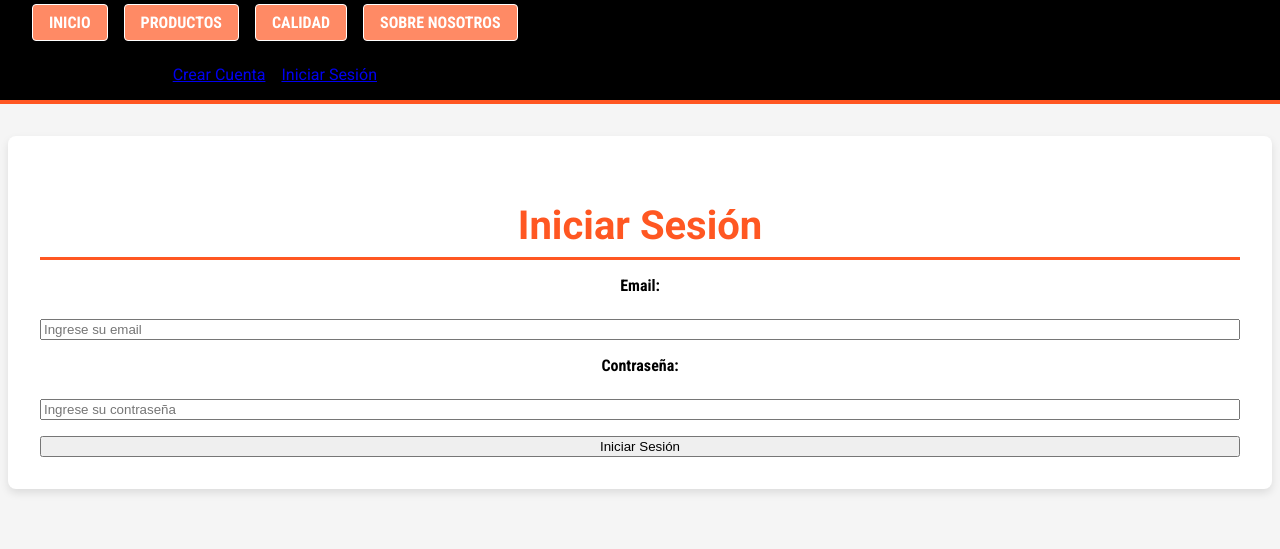
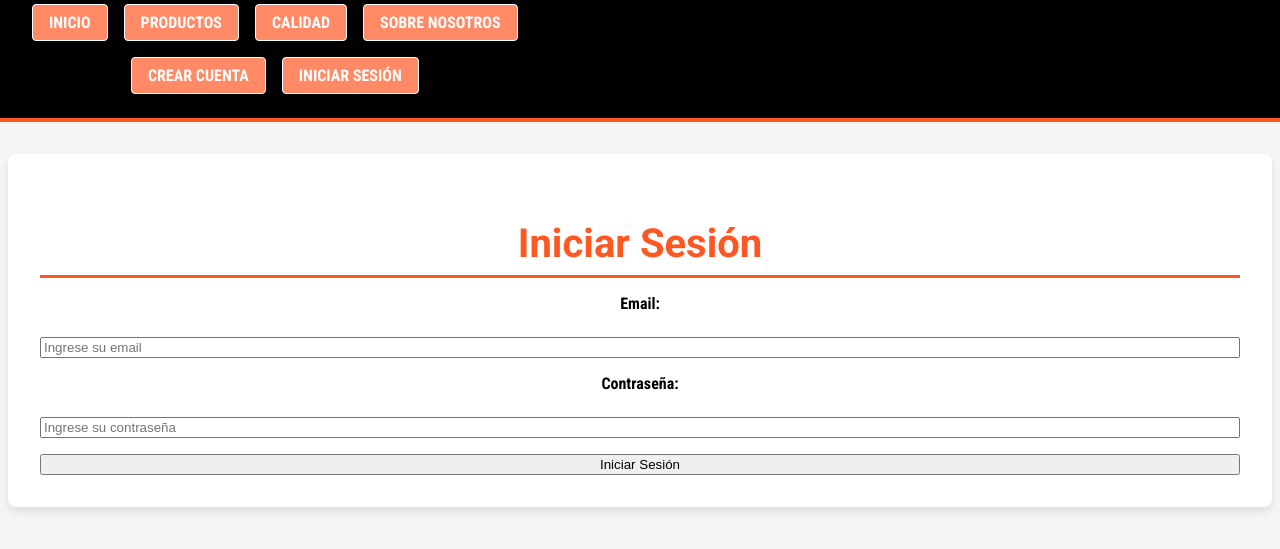
Before and after one commit to RomittoFranco/primerRepositorio-htmlCss, a plain HTML site: page paginas/inicias.html in a window 1280 px wide. Shown: the part 181-730 px from the top of the page. Drawn offline with Linux system fonts and the light colour scheme; files that its build step writes are made by us from their sources.

Commit message:
modificacion de scss

```diff
--- a/SCSS/styles.scss
+++ b/SCSS/styles.scss
@@ -102,11 +102,7 @@ body {
     }
 }
 
-.aside {
-    display: flex;
-    gap: 1rem;
-    margin-top: 0.5rem;
-}
+
 
 /* Estilos principales */
 .main {
--- a/paginas/inicias.html
+++ b/paginas/inicias.html
@@ -5,7 +5,7 @@
     <meta charset="UTF-8">
     <meta name="viewport" content="width=device-width, initial-scale=1.0">
     <title>Iniciar Sesión</title>
-    <link rel="stylesheet" href="../diseñomila.css">
+    <link rel="stylesheet" href="../CSS/diseñomila.css">
 </head>
 
 <body class="pagina">
@@ -24,7 +24,7 @@
                 <a href="calidad.html" class="nav-btn">Calidad</a>
                 <a href="sobreno.html" class="nav-btn">Sobre Nosotros</a>
             </div>
-            <div class="aside">
+            <div class="nav-options">
                 <a href="crearcuen.html" class="nav-btn">Crear Cuenta</a>
                 <a href="inicias.html" class="nav-btn">Iniciar Sesión</a>
             </div>
@@ -41,7 +41,7 @@
             <label for="contrasena">Contraseña:</label>
             <input id="contrasena" type="password" placeholder="Ingrese su contraseña">
 
-            <input type="submit" value="Iniciar Sesión" class="btn">
+            <input type="submit" value="Iniciar Sesión" class="button">
         </form>
     </main>
 
```
Also changed, not shown: index.html (+2 -2 lines), paginas/calidad.html (+2 -2 lines), paginas/crearcuen.html (+3 -3 lines), paginas/sobreno.html (+2 -2 lines), CSS/diseñomila.css, 1 other file.
